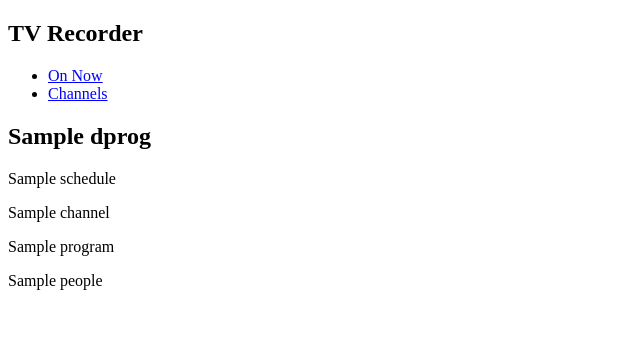
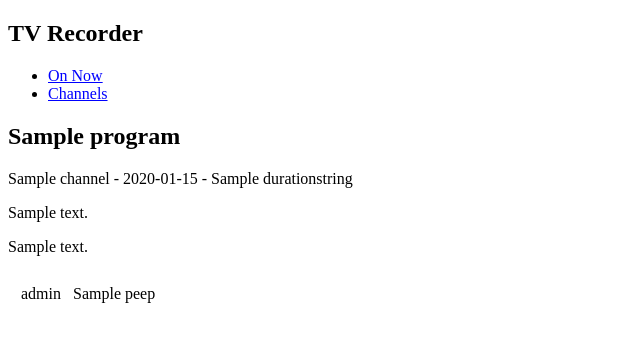
Before and after one commit to ccdale/tvrecord, a Flask app: template tvrecord/templates/program.html in a window 1280 px wide. Shown: the top 342 px of the page, without its empty margins (0-640 px from the left). Run offline with Flask 2, Linux system fonts and the light colour scheme; the template is opened without the code that fills it: most values are stand-ins (such as "Sample title", 1, 10 or a date in 2020).

```diff
--- a/app.py
+++ b/app.py
@@ -24,8 +24,8 @@ from ccaerrors import errorNotify, errorExit
 # set to development for debugging
 # before importing tvrecord
 
-os.environ["FLASK_ENV"] = "development"
-# os.environ["FLASK_ENV"] = "nosqldebug"
+# os.environ["FLASK_ENV"] = "development"
+os.environ["FLASK_ENV"] = "nosqldebug"
 
 import tvrecord
 
--- a/tvrecord/static/style.css
+++ b/tvrecord/static/style.css
@@ -1,5 +1,7 @@
 tr:nth-child(even) {
     background-color: #f2f2f2;
+}
+tr.castrow {
 }
 td.cname {
 }
@@ -9,6 +11,14 @@ td.time {
 td.title {
 }
 td.description {
+}
+td.castname {
+    text-align: left;
+    padding-left: 5px;
+}
+td.castrole {
+    text-align: left;
+    padding-right: 5px;
 }
 a {
     color: blue;
@@ -31,3 +41,5 @@ div.flash {
 table {
     padding: 10px 10px 10px 10px;
 }
+table.casttable {
+}
--- a/tvrecord/templates/program.html
+++ b/tvrecord/templates/program.html
@@ -1,12 +1,21 @@
 {% extends 'base.html' %}
 
 {% block header %}
-    <h1>{% block title %}{{ dprog["title"] }}{% endblock %}</h1>
+    <h1>{% block title %}{{ program["title"] }}{% endblock %}</h1>
 {% endblock %}
 
 {% block content %}
-<p>{{ schedule }}</p>
-<p>{{ channel }}</p>
-<p>{{ program }}</p>
-<p>{{ people }}</p>
+<p class="progtime">{{ channel["name"] }} - {{ datetimestring }} - {{ durationstring }}</p>
+<p class="progshort">{{ program["shortdesc"] }}</p>
+<p class="proglong">{{ program["longdesc"] }}</p>
+<div class="castlist">
+    <table class="casttable">
+        {% for peep in people %}
+            <tr class="castrow">
+                <td class="castrole">{{ peep["role"] }}</td>
+                <td class="castname">{{ peep["name"] }}</td>
+            </tr>
+        {% endfor %}
+    </table>
+</div>
 {% endblock %}
```
Also changed, not shown: tvrecord/tvrecorddb/wrangler.py (+9 -0 lines), tvrecord/views.py (+17 -6 lines).
